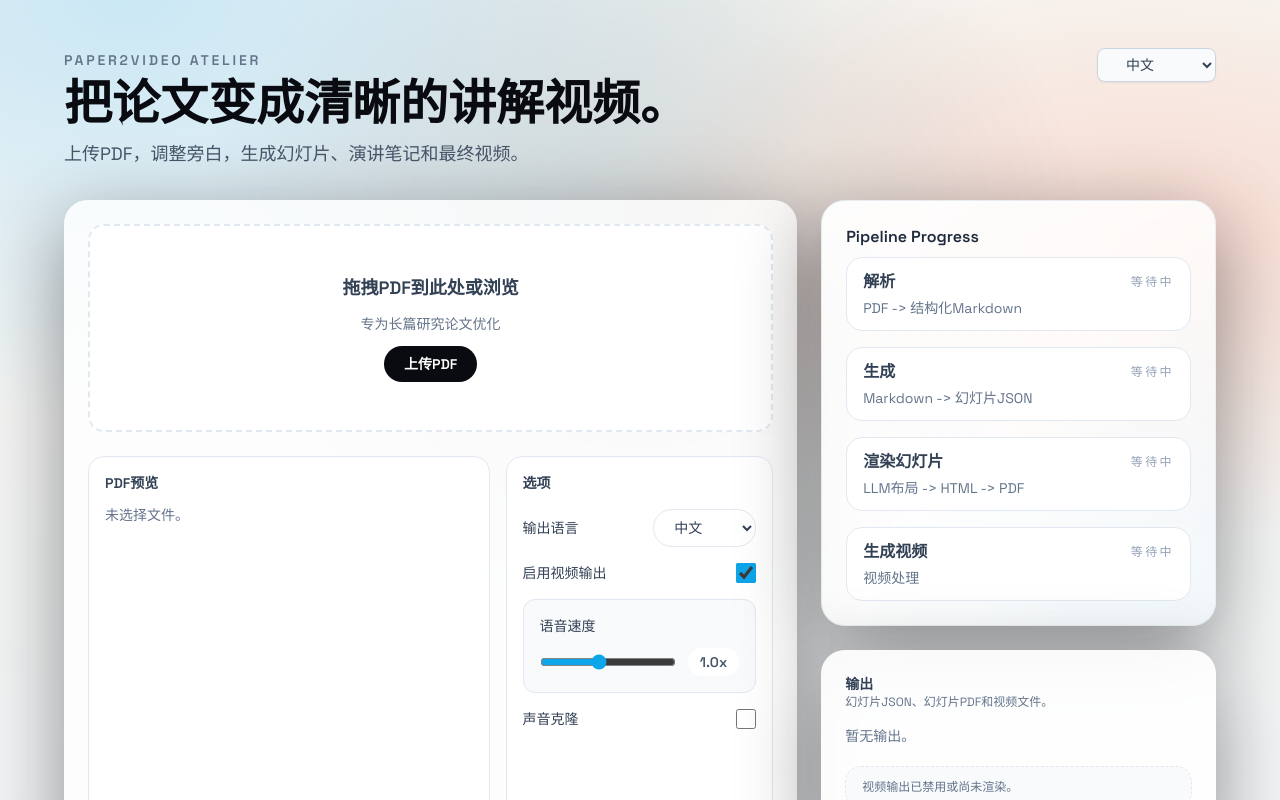
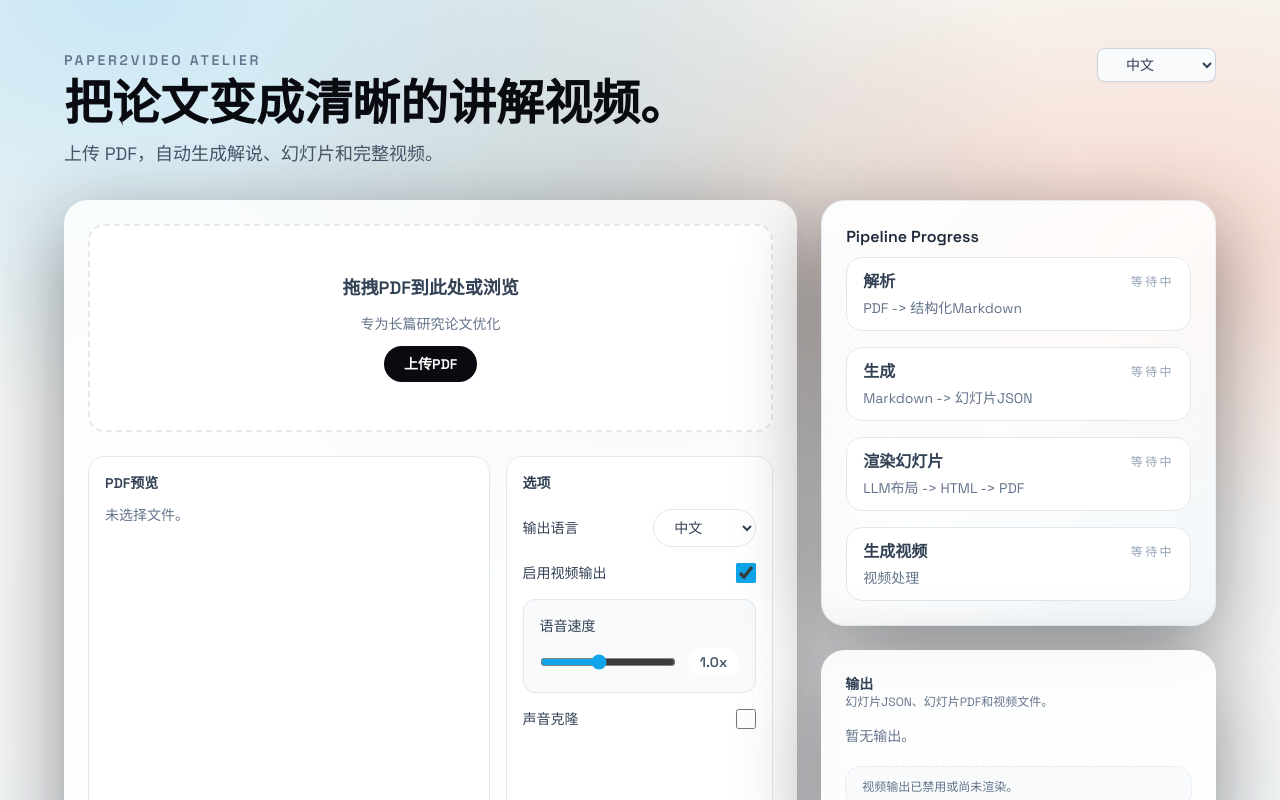
Before and after one commit to ljie-PI/Paper2Video, a Next.js app: page / in a window 1280 px wide. Shown: the top 800 px of the page. Built offline with nearby package versions, Linux system fonts and the light colour scheme.

Commit message:
update UI texts

```diff
--- a/app/page.tsx
+++ b/app/page.tsx
@@ -16,7 +16,7 @@ const formatBytes = (value: number) => {
 const translations = {
   en: {
     title: 'Turn papers into clear explainer videos.',
-    subtitle: 'Upload a PDF, tune your narration, and generate slides, speaker notes, and a final video.',
+    subtitle: 'Upload a PDF — narration, slides, and video are generated automatically.',
     dragText: 'Drag a PDF here or browse',
     dragSubtext: 'Optimized for long-form research papers',
     uploadBtn: 'Upload PDF',
@@ -63,7 +63,7 @@ const translations = {
   },
   zh: {
     title: '把论文变成清晰的讲解视频。',
-    subtitle: '上传PDF，调整旁白，生成幻灯片、演讲笔记和最终视频。',
+    subtitle: '上传 PDF，自动生成解说、幻灯片和完整视频。',
     dragText: '拖拽PDF到此处或浏览',
     dragSubtext: '专为长篇研究论文优化',
     uploadBtn: '上传PDF',
```
Also changed, not shown: 2 other files (tests, documents, lock files or other folders).
